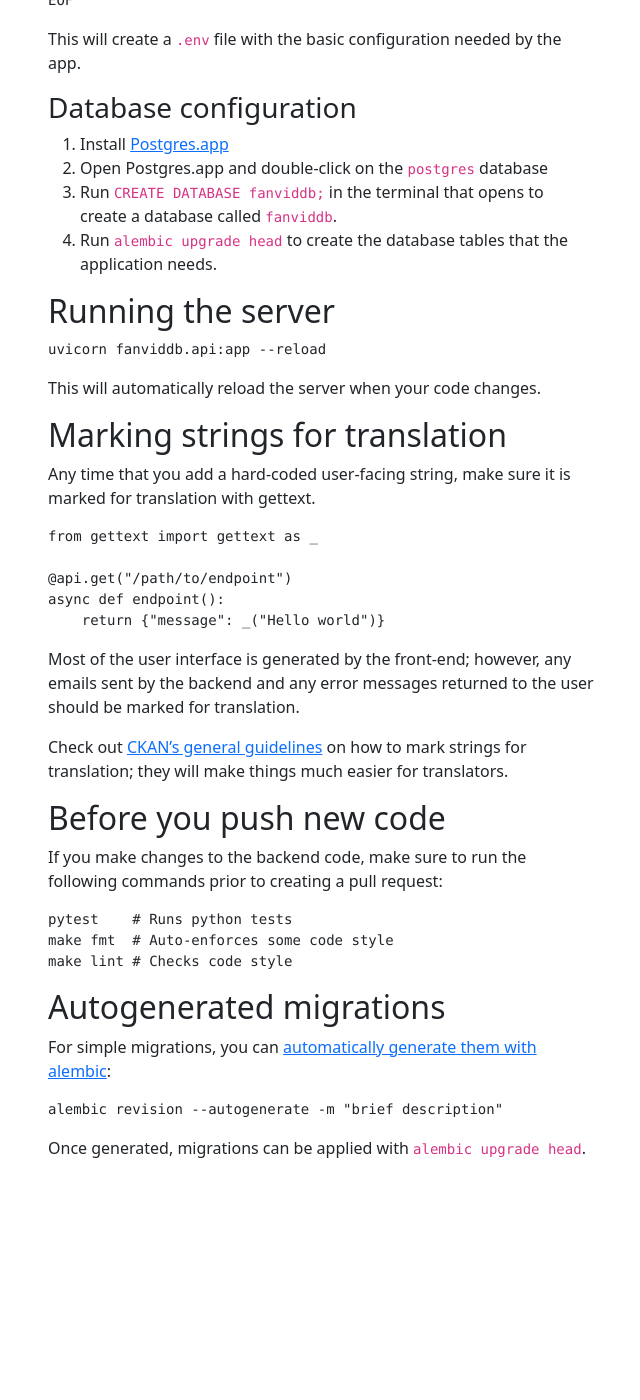
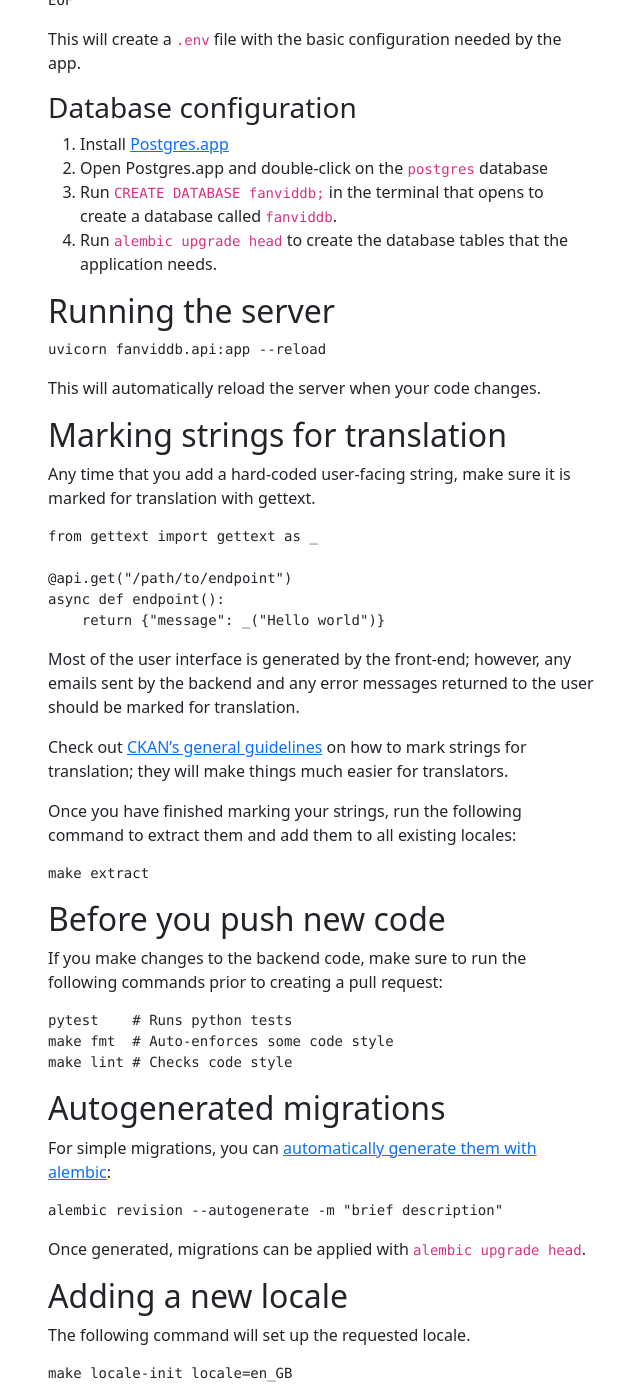
Before and after one commit to FanvidDB/fanviddb-server, a Jekyll site: the page built from docs/coding/backend.md, in a window 1280 px wide and 1400 px high, scrolled down 662 px. Shown: the whole window, without its empty margins (319-959 px from the left). Built offline with Jekyll 4.4.1, drawn with Linux system fonts in a browser that asks for light colours; nearby versions of some CDN libraries; before the commit the page ends 1838 px from its top, so only the background shows below that.

Commit message:
Added make command for initializing a locale

````diff
--- a/docs/coding/backend.md
+++ b/docs/coding/backend.md
@@ -67,6 +67,12 @@ Most of the user interface is generated by the front-end; however, any emails se
 
 Check out [CKAN's general guidelines](https://docs.ckan.org/en/2.9/contributing/string-i18n.html#general-guidelines-for-internationalizing-strings) on how to mark strings for translation; they will make things much easier for translators.
 
+Once you have finished marking your strings, run the following command to extract them and add them to all existing locales:
+
+```
+make extract
+```
+
 ## Before you push new code
 
 If you make changes to the backend code, make sure to run the following commands prior to creating a pull request:
@@ -86,3 +92,11 @@ alembic revision --autogenerate -m "brief description"
 ```
 
 Once generated, migrations can be applied with `alembic upgrade head`.
+
+## Adding a new locale
+
+The following command will set up the requested locale.
+
+```bash
+make locale-init locale=en_GB
+```
````
Also changed, not shown: 1 other file.
